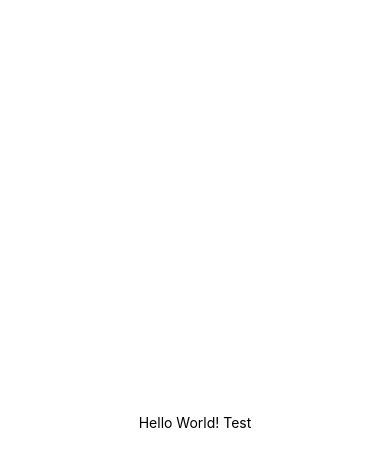
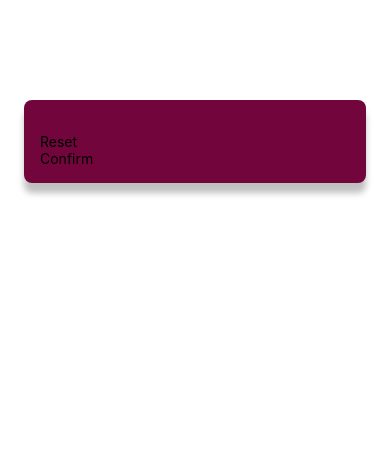
Before and after one commit to Lukakhuza/MiniGame, a React Native app: screen / in a window 390 px wide. Shown: the top 466 px of the page. Built offline with nearby package versions, Linux system fonts and the light colour scheme.

Commit message:
styling custom buttons

```diff
--- a/App.js
+++ b/App.js
@@ -1,13 +1,8 @@
-import { StatusBar } from "expo-status-bar";
-import { StyleSheet, Text, View } from "react-native";
+import { StyleSheet } from "react-native";
+import StartGameScreen from "./screens/StartGameScreen";
 
 export default function App() {
-  return (
-    <View style={styles.container}>
-      <Text>Hello World! Test</Text>
-      <StatusBar style="auto" />
-    </View>
-  );
+  return <StartGameScreen />;
 }
 
 const styles = StyleSheet.create({
--- /dev/null
+++ b/components/PrimaryButton.js
@@ -0,0 +1,11 @@
+import { View, Text } from "react-native";
+
+function PrimaryButton({ children }) {
+  return (
+    <View>
+      <Text>{children}</Text>
+    </View>
+  );
+}
+
+export default PrimaryButton;
--- a/screens/StartGameScreen.js
+++ b/screens/StartGameScreen.js
@@ -1,12 +1,34 @@
 import { TextInput, View } from "react-native";
+import PrimaryButton from "../components/PrimaryButton";
+import { StyleSheet } from "react-native";
 
 function StartGameScreen() {
   return (
-    <View>
+    <View style={styles.inputContainer}>
       <TextInput />
-      {/* BUTTONS */}
+      <PrimaryButton>Reset</PrimaryButton>
+      <PrimaryButton>Confirm</PrimaryButton>
     </View>
   );
 }
 
 export default StartGameScreen;
+
+const styles = StyleSheet.create({
+  inputContainer: {
+    // flex: 1,
+    marginTop: 100,
+    marginHorizontal: 24,
+    padding: 16,
+    backgroundColor: "#72063c",
+    borderRadius: 8,
+    elevation: 4,
+    shadowColor: "black",
+    shadowOffset: {
+      width: 0,
+      height: 10,
+    },
+    shadowRadius: 6,
+    shadowOpacity: 0.25,
+  },
+});
```
